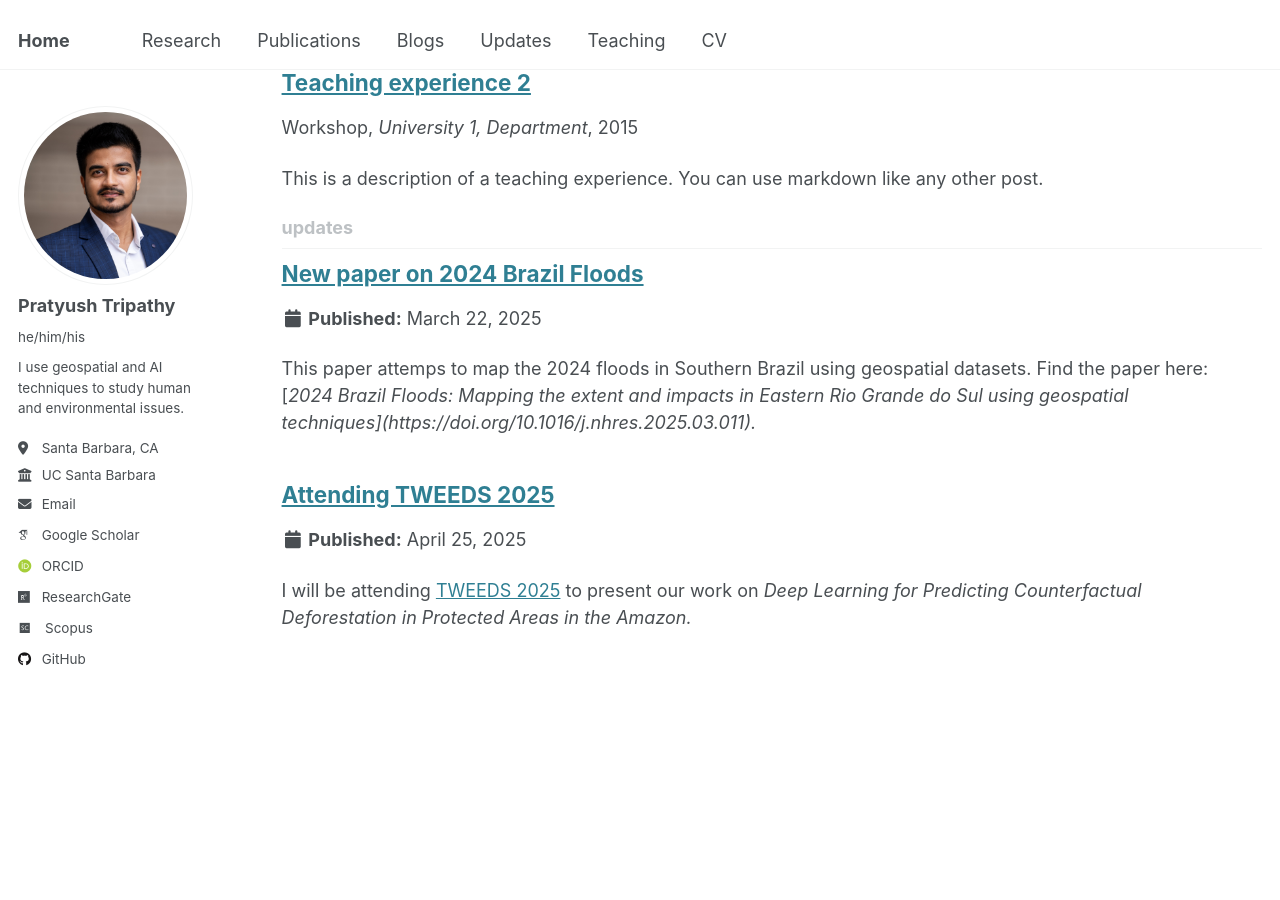
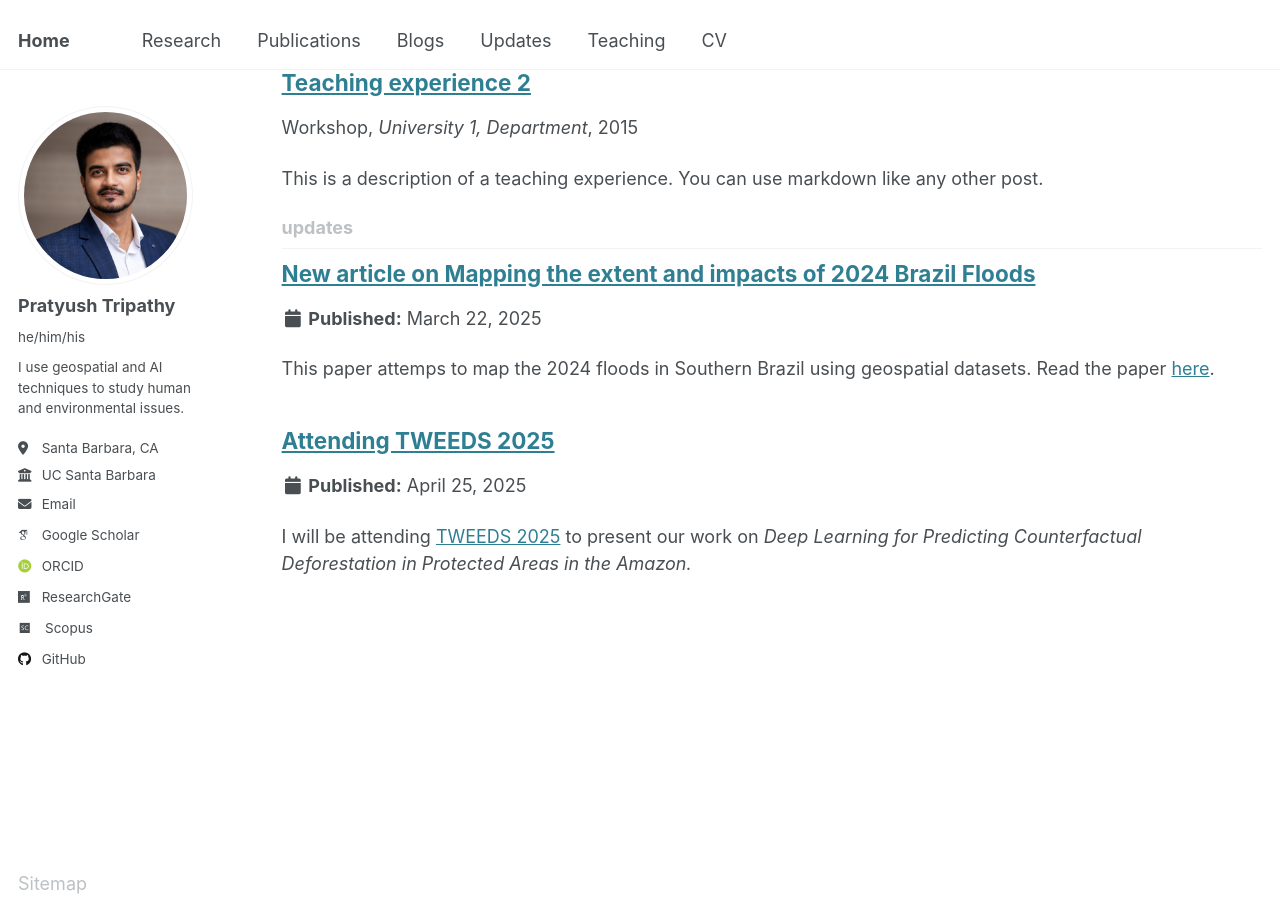
Before and after one commit to tripathyp/tripathyp.github.io, a Jekyll site: the page built from _pages/collection-archive.html, in a window 1280 px wide and 900 px high, scrolled down 1303 px. Built offline with Jekyll 4.4.1, drawn with Linux system fonts in a browser that asks for light colours; some web fonts are replaced.

Commit message:
Update 2025-03-22-brazilfloods.md

```diff
--- a/_updates/2025-03-22-brazilfloods.md
+++ b/_updates/2025-03-22-brazilfloods.md
@@ -1,12 +1,11 @@
 ---
-title: "New paper on 2024 Brazil Floods"
+title: "New article on Mapping the extent and impacts of 2024 Brazil Floods"
 collection: updates
-type: "Paper"
+type: "Journal Article"
 venue: "Natural Hazards Research"
 date: 2025-03-22
 location: "Elsevier"
 ---
 
 This paper attemps to map the 2024 floods in Southern Brazil using geospatial datasets.
-Find the paper here: [<em>2024 Brazil Floods: Mapping the extent and impacts in Eastern Rio
-Grande do Sul using geospatial techniques<em/>](https://doi.org/10.1016/j.nhres.2025.03.011).
+Read the paper [here](https://doi.org/10.1016/j.nhres.2025.03.011).
```
